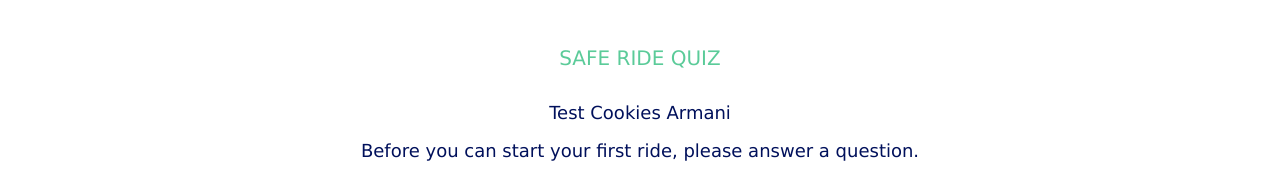
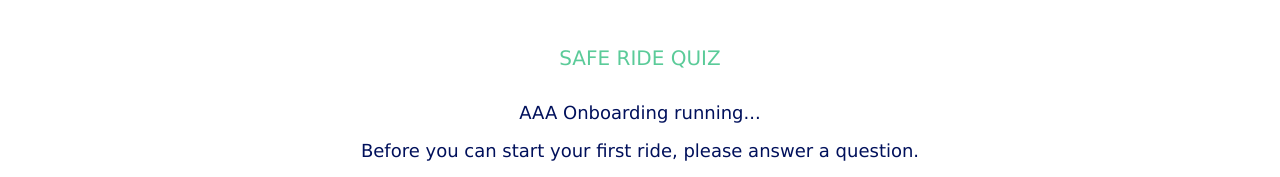
Before and after one commit to aaarmani/aaarmani.github.io, a plain HTML site: page index.html in a window 1280 px wide. Shown: the top 177 px of the page. Drawn offline with Linux system fonts and the light colour scheme.

Commit message:
Removed alert and added test with text

```diff
--- a/index.html
+++ b/index.html
@@ -179,8 +179,11 @@
         }
 
         function startOnboarding() {
+            var cookieText = document.getElementById('cookiesTestTile');
+            cookieText.textContent = "AAA not running onboarding!";
+
             if (!document.cookie.split('; ').find(row => row.startsWith('startQuizOnlyOnce'))) {
-                alert("Cookies Armani");
+                cookieText.textContent = "AAA Onboarding running..."
                 setCookies(7);
             }
         }
```
